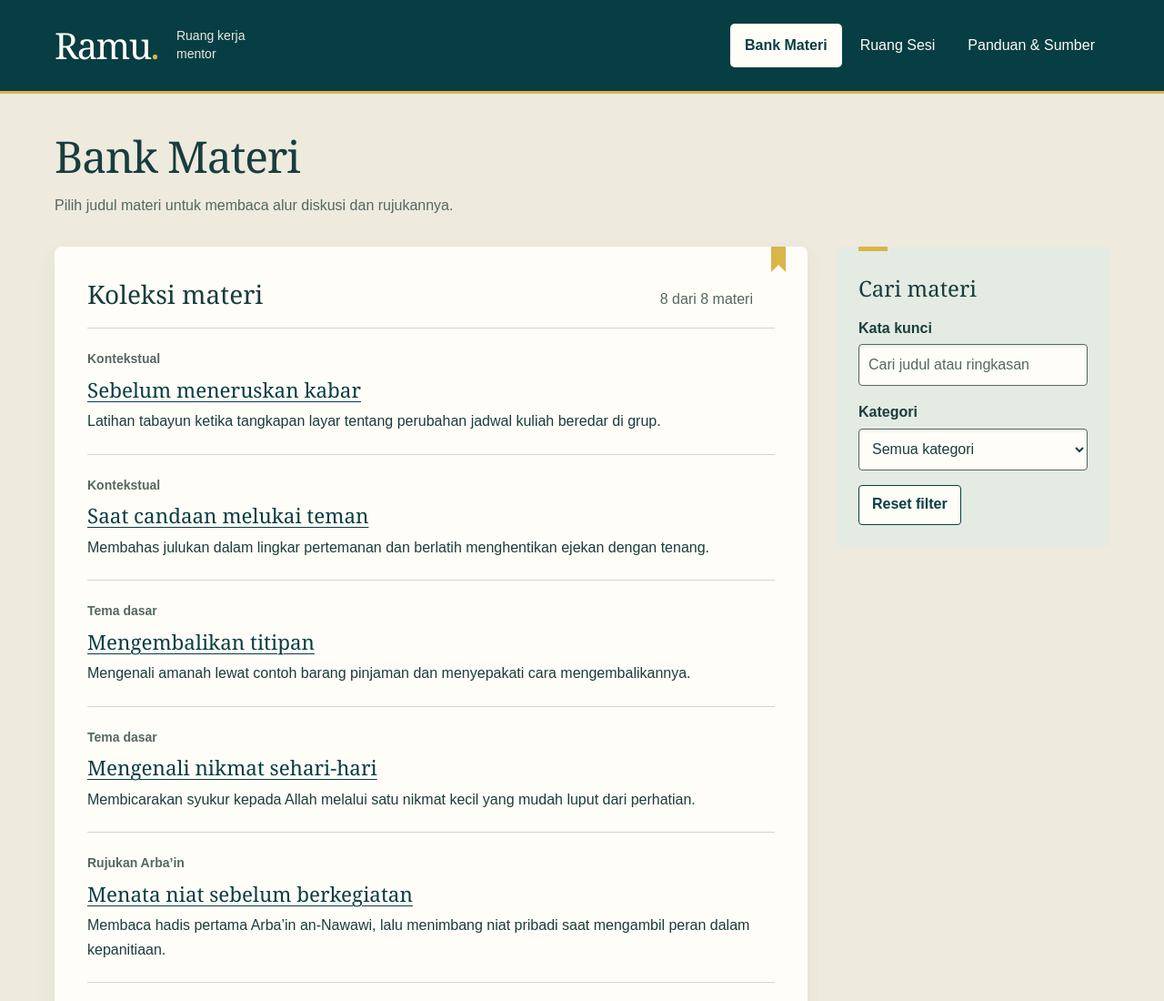
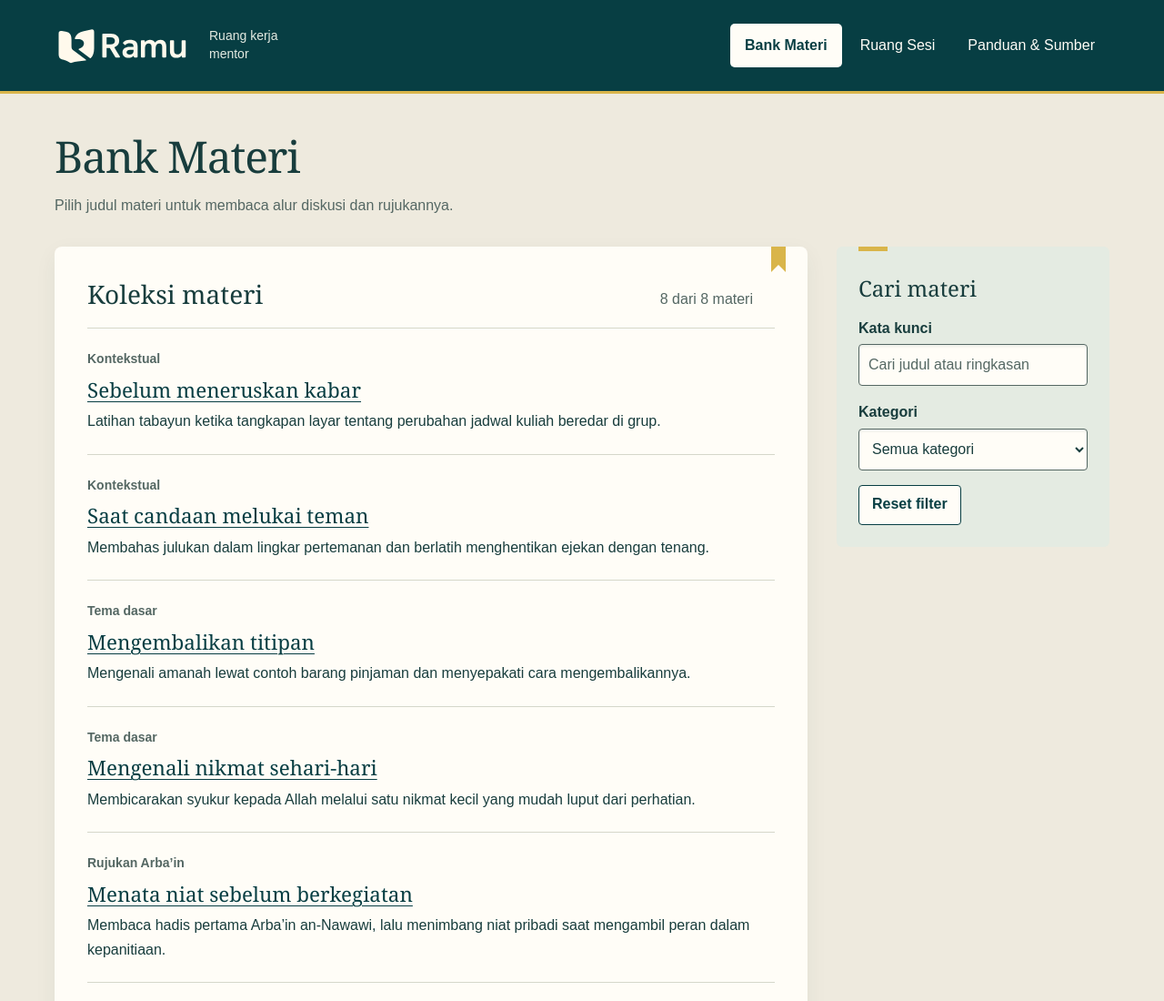
Before and after one commit to yurnszzz/Ramu, a plain HTML site: page index.html in a window 1280 px wide. Shown: the top 1100 px of the page at 91% size. Drawn offline with Linux system fonts and the light colour scheme.

Commit message:
refactor: streamline submission files and use the Ramu logo

```diff
--- a/assets/css/style.css
+++ b/assets/css/style.css
@@ -54,8 +54,6 @@ ol, ul { margin: 0; padding-left: 1.4rem; }
 .site-header { background: var(--teal); border-bottom: 3px solid var(--gold); }
 .header-inner { display: flex; flex-direction: column; gap: 16px; padding-top: 20px; padding-bottom: 16px; }
 .brand { display: flex; align-items: center; gap: 20px; min-height: 48px; color: var(--paper); text-decoration: none; width: fit-content; }
-.wordmark { font: 2.5rem/1 Georgia, 'Times New Roman', serif; letter-spacing: -0.04em; }
-.wordmark span { color: var(--gold); }
 .brand-description { max-width: 110px; color: var(--sage); font-size: 0.875rem; line-height: 1.4; }
 .site-nav ul { display: flex; gap: 4px; padding: 0; list-style: none; }
 .site-nav li { display: flex; flex: 1; }
--- a/index.html
+++ b/index.html
@@ -4,7 +4,8 @@
   <meta charset="UTF-8">
   <meta name="viewport" content="width=device-width, initial-scale=1.0">
   <meta name="description" content="Cari bahan pembinaan Islam berdasarkan tema. Setiap paket memuat tujuan, pertanyaan diskusi, tindak lanjut, dan rujukan.">
-  <title>Bank Materi — Ramu</title>
+  <title>Bank Materi</title>
+  <link rel="icon" type="image/svg+xml" href="assets/favicon.svg">
   <link rel="stylesheet" href="assets/css/style.css">
   <script defer src="assets/js/materi.js"></script>
   <script defer src="assets/js/bank-materi.js"></script>
@@ -13,9 +14,8 @@
   <a class="skip-link" href="#konten">Lewati ke konten utama</a>
   <header class="site-header">
     <div class="container header-inner">
-      <!-- Slot logo: wordmark HTML sampai aset final disetujui. -->
-      <a class="brand" href="index.html" aria-label="Ramu — Bank Materi">
-        <span class="wordmark">Ramu<span aria-hidden="true">.</span></span>
+      <a class="brand" href="index.html" aria-label="Ramu, Bank Materi">
+        <img src="assets/ramu-logo-inverse.svg" width="150" height="48" alt="Ramu">
         <span class="brand-description">Ruang kerja mentor</span>
       </a>
       <nav class="site-nav" aria-label="Navigasi utama">
```
Also changed, not shown: panduan.html (+4 -4 lines), sesi.html (+4 -4 lines), assets/favicon.svg (added), assets/ramu-banner.svg (renamed from docs/assets/ramu-banner.svg), assets/ramu-logo-inverse.svg (added), 10 other files.
